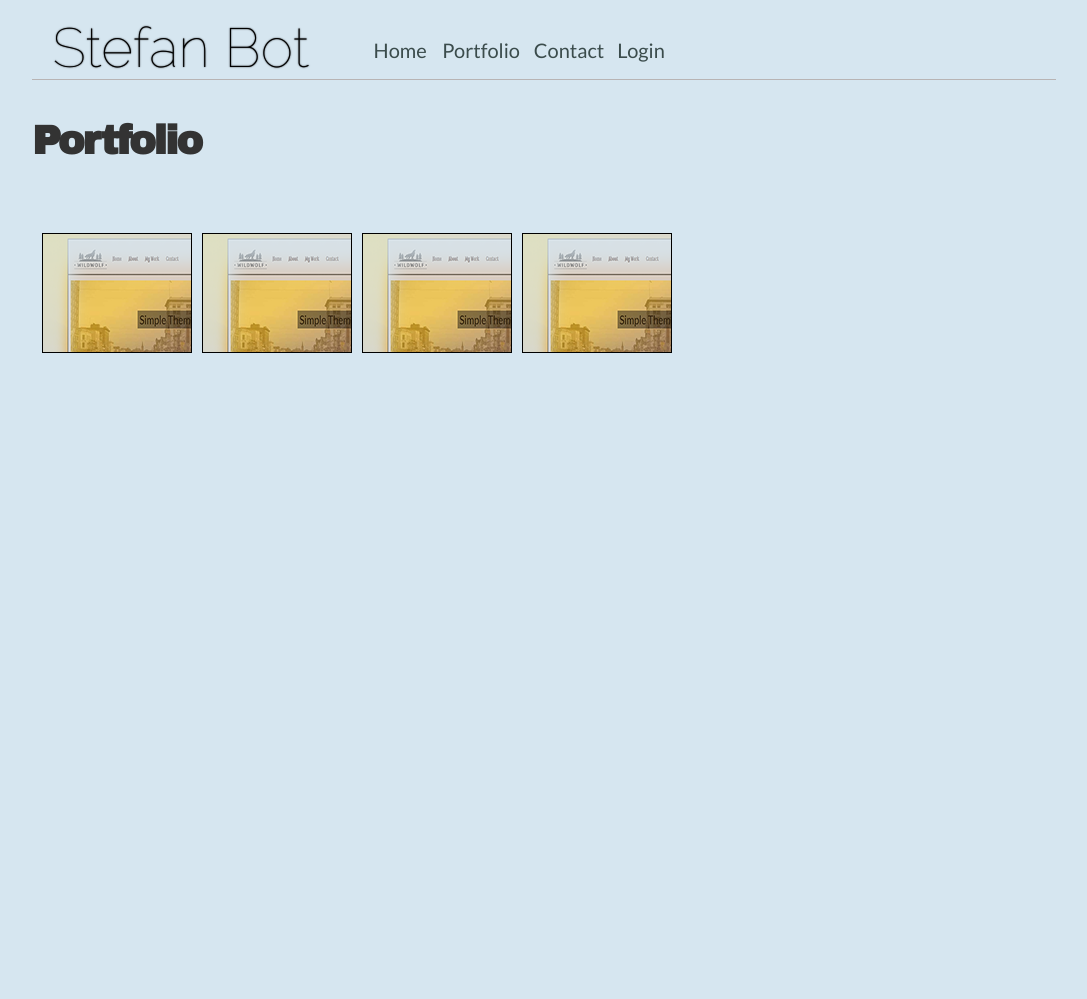
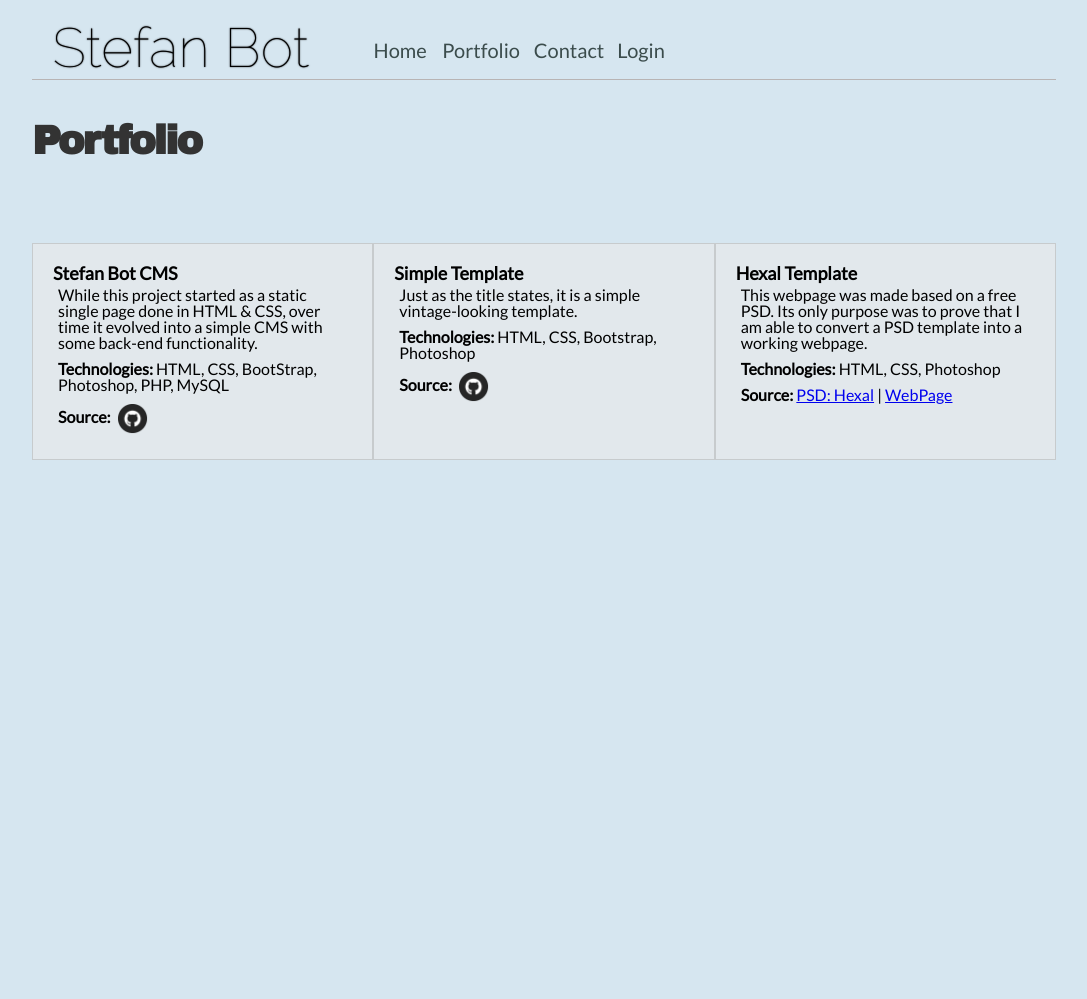
Before and after one commit to stefanbot/stefanbotcms, a PHP site: page /portofoliu.html in a window 1280 px wide. Shown: the top 999 px of the page, without its empty margins (96-1183 px from the left). Run offline with PHP 8.4, Linux system fonts and the light colour scheme.

Commit message:
Modified some pages

```diff
--- a/css/style.css
+++ b/css/style.css
@@ -83,7 +83,13 @@ li {
 	}
 }
 /* end of title h1 */
-
+/* h2 */
+h2 {
+	font-size: 18px;
+	font-family: 'Lato';
+	font-weight: bold;
+}
+/* end of h2 */
 /* p border */
 .pborder {
 	width: 60%;
@@ -154,17 +160,6 @@ nav ul {
 		margin-left: 15%;
 	}
 }
-.boxsmall {
-	display: none;
-}
-@media (max-width: 768px){
-	.box {
-		display: none !important;
-	}
-	.boxsmall {
-		display: inline;
-	}
-}
 .contentwrap {
 	width: 80%;
 	min-height: 1000px;
@@ -204,6 +199,7 @@ nav ul {
 	border: 1px solid black;
 }
 .portofoliuwrap {
+	display: flex block;
 	margin-top: 7%;
 }
 .footerwrap {
@@ -374,3 +370,13 @@ textarea {
 	font-style: italic;
 	font-size: 14px;
 }
+.portofoliuwrap img {
+	margin-left: 3px;
+	vertical-align: middle;
+}
+.portofoliuwrap p {
+	padding: 5px;
+}
+.portofoliuwrap .pborder {
+	margin-top: 10px;
+}
--- a/portofoliu.html
+++ b/portofoliu.html
@@ -23,10 +23,24 @@
 			</nav>
 			<div class="titleh1"><h1>Portfolio</h1></div>
 			<div class="portofoliuwrap">
-				<div class="box col"></div>
-				<div class="box col"></div>
-				<div class="box col"></div>
-				<div class="box col"></div>
+				<div class="pborder">
+					<h2>Stefan Bot CMS</h2>
+					<p>While this project started as a static single page done in HTML & CSS, over time it evolved into a simple CMS with some back-end functionality.</p>
+					<p><strong>Technologies: </strong>HTML, CSS, BootStrap, Photoshop, PHP, MySQL</p>
+					<p><strong>Source: </strong><a href="https://github.com/stefanbot/stefanbotcms"><img src="images/github.png" width="31" height="31"></a></p>
+				</div>
+				<div class="pborder">
+					<h2>Simple Template</h2>
+					<p>Just as the title states, it is a simple vintage-looking template.</p>
+					<p><strong>Technologies: </strong> HTML, CSS, Bootstrap, Photoshop</p>
+					<p><strong>Source: </strong><a href="https://github.com/stefanbot/simpletemplate"><img src="images/github.png" width="31" height="31"></a></p>
+				</div>
+				<div class="pborder">
+					<h2>Hexal Template</h2>
+					<p>This webpage was made based on a free PSD. Its only purpose was to prove that I am able to convert a PSD template into a working webpage.</p>
+					<p><strong>Technologies: </strong> HTML, CSS, Photoshop</p>
+					<p><strong>Source: </strong><a href="http://www.psdchat.com/resources/templates/hexal/">PSD: Hexal</a> | <a href="#">WebPage</a></p>
+				</div>
 			</div>
 		</div>
 	</div>
```
Also changed, not shown: contact_test.php (added, +19 -0 lines), index.html (+1 -9 lines), images/bs.png (added), images/css.png (added), images/html.png (added), images/php.png (added), images/ps.png (added), images/sql.png (added).
